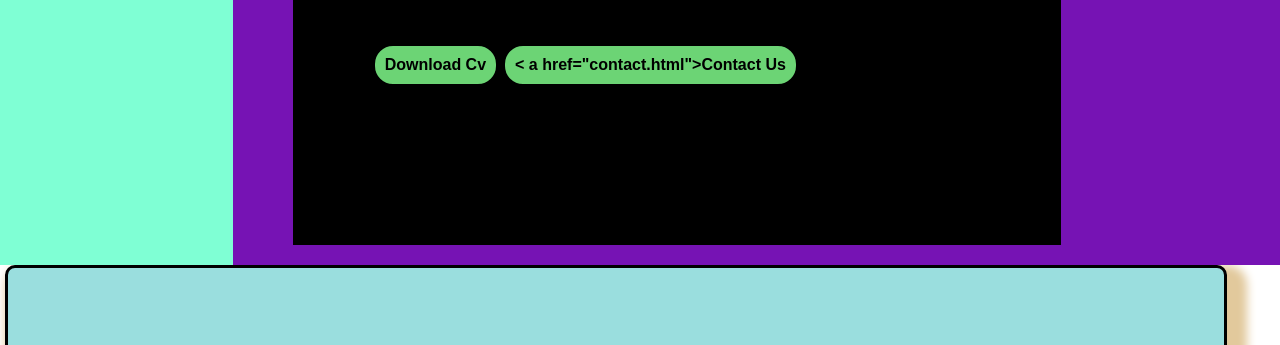
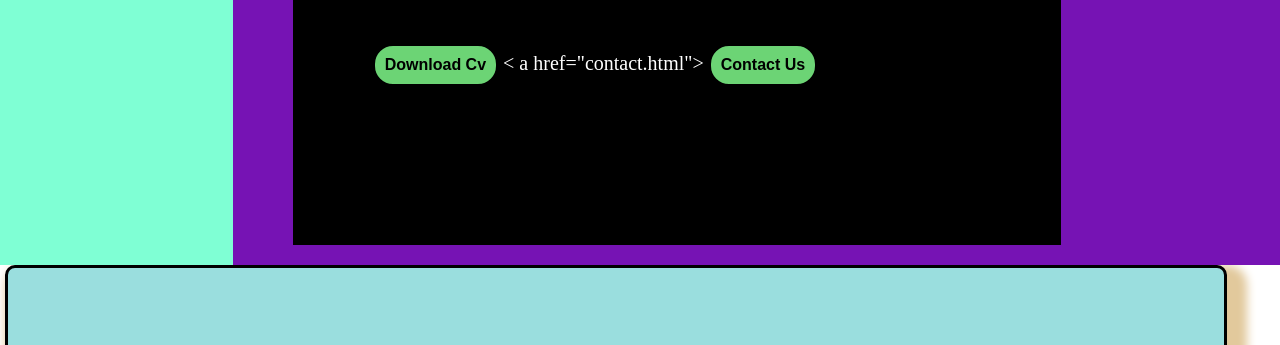
Before and after one commit to sachida327/portfolio-website, a plain HTML site: page index.html in a window 1280 px wide. Shown: the part 375-720 px from the top of the page. Drawn offline with Linux system fonts and the light colour scheme.

Commit message:
index.html

```diff
--- a/index.html
+++ b/index.html
@@ -34,7 +34,7 @@
                     <div class="intra">FULL STACK DEVLOPER, ENTEREPRENEUR,FASCIST</div>
                     <div class="button">
                         <a href="cv.pdf"><button>Download Cv</button></a>
-                        <button>< a href="contact.html">Contact Us</button></a>
+                       < a href="contact.html"> <button>Contact Us</button></a>
                     </div>
                 </div>
 
```
